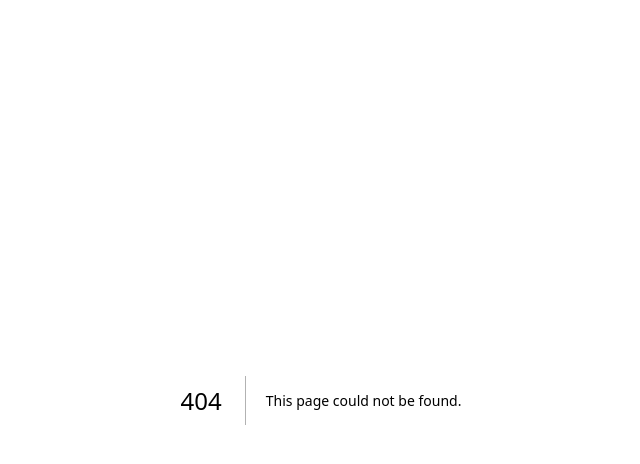
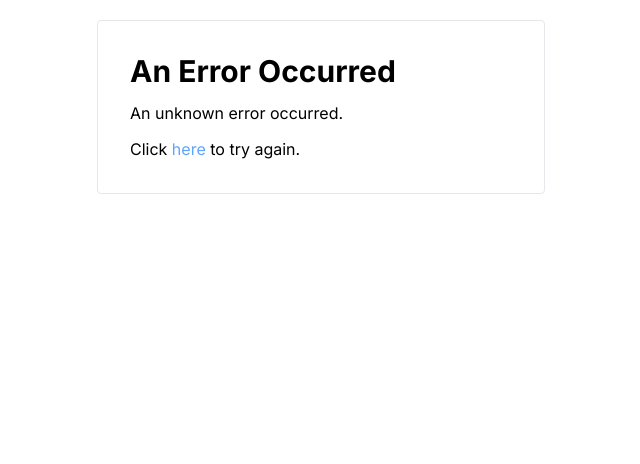
Before and after one commit to mrkirby153/giveaways, a Next.js app in the folder web/: page /oauth/error in a window 1280 px wide. Before the commit this address had no page. Shown: the top 464 px of the page, without its empty margins (319-959 px from the left). Built offline with nearby package versions, Linux system fonts and the light colour scheme.

Commit message:
Friendly error pages

```diff
--- a/web/app/oauth/callback/route.ts
+++ b/web/app/oauth/callback/route.ts
@@ -1,18 +1,31 @@
+import { getErrorResponse } from "@/modules/auth/helpers";
 import { User, signJWT } from "@/modules/auth/oauth";
 import { makeApiRequest } from "@/modules/botApi";
 import { cookies } from "next/headers";
 import { NextRequest, NextResponse } from "next/server";
 
+function handleError(request: NextRequest, error: string) {
+  switch (error) {
+    case "access_denied":
+      return getErrorResponse(request, "ACCESS_DENIED");
+    default:
+      return getErrorResponse(request, "UNKNOWN_ERROR");
+  }
+}
+
 export async function GET(request: NextRequest) {
   let url = new URL(request.url);
+  let allCookies = cookies();
+  let state = allCookies.get("state")?.value;
 
-  let allCookies = cookies();
+  if (url.searchParams.get("error")) {
+    return handleError(request, url.searchParams.get("error") as string);
+  }
 
-  let state = allCookies.get("state")?.value;
   let receivedState = url.searchParams.get("state");
 
   if (state !== receivedState) {
-    return new Response("Invalid state", { status: 400 });
+    return getErrorResponse(request, "INVALID_STATE");
   }
   let code = url.searchParams.get("code");
   url.searchParams.delete("code");
@@ -31,7 +44,6 @@ export async function GET(request: NextRequest) {
 
   let json = await response.json();
   let token = json.access_token;
-  console.log(json);
 
   response = await fetch("https://discord.com/api/v10/users/@me", {
     headers: {
@@ -39,10 +51,9 @@ export async function GET(request: NextRequest) {
     },
   });
   if (!response.ok) {
-    return new Response("Invalid token", { status: 400 });
+    return getErrorResponse(request, "INVALID_TOKEN");
   }
   let userJson = await response.json();
-  console.log(userJson);
 
   let user: User = {
     id: userJson.id,
--- /dev/null
+++ b/web/app/oauth/error/page.tsx
@@ -0,0 +1,30 @@
+"use client";
+import Link from "next/link";
+import { useSearchParams } from "next/navigation";
+import { ErrorKey, errors } from "@/modules/auth/errors";
+
+export default function ErrorPage() {
+  let query = useSearchParams();
+  let error = errors[query.get("error") as ErrorKey];
+
+  let title = error?.title ?? "An Error Occurred";
+  let description = error?.description ?? "An unknown error occurred.";
+
+  return (
+    <div className="h-screen">
+      <div className="flex min-h-full flex-col mt-5">
+        <div className="mx-auto w-full max-w-md rounded border border-gray-200 px-8 py-8">
+          <h1 className="text-3xl font-bold">{title}</h1>
+          <p className="mt-3">{description}</p>
+          <p className="mt-3">
+            Click{" "}
+            <Link href="/oauth/login" className="text-blue-400 hover:underline">
+              here
+            </Link>{" "}
+            to try again.
+          </p>
+        </div>
+      </div>
+    </div>
+  );
+}
--- /dev/null
+++ b/web/modules/auth/errors.ts
@@ -0,0 +1,30 @@
+type ErrorType = {
+  title: string;
+  description: string;
+};
+
+type Errors = {
+  [key: string]: ErrorType;
+};
+
+export const errors = {
+  ACCESS_DENIED: {
+    title: "Access Denied",
+    description: "You denied access to the application.",
+  },
+  UNKNOWN_ERROR: {
+    title: "An Unknown Error Occurred",
+    description: "An unknown error occurred.",
+  },
+  INVALID_STATE: {
+    title: "State Mismatch",
+    description:
+      "The state returned does not match the expected state. This could be because you tried to log in from a different tab or window.",
+  },
+  INVALID_TOKEN: {
+    title: "Unauthorized",
+    description: "The authroization we received was invalid.",
+  },
+} satisfies Errors;
+
+export type ErrorKey = keyof typeof errors;
```
Also changed, not shown: web/modules/auth/helpers.ts (+14 -0 lines).
